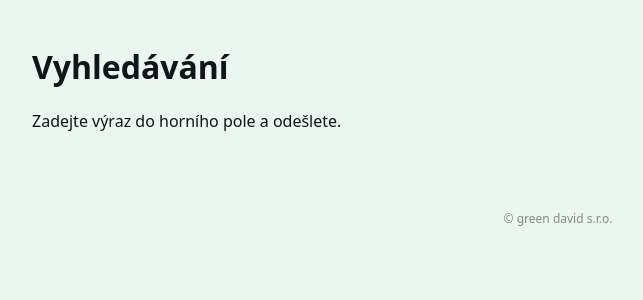
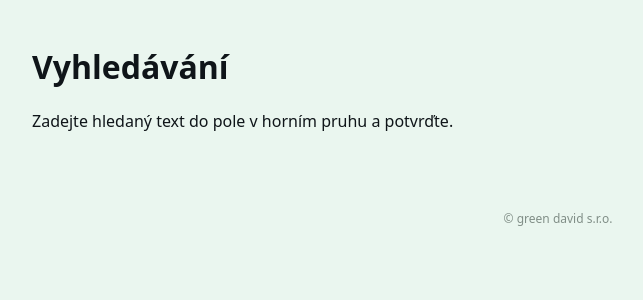
Before and after one commit to green-david-app/green-david-app_1.1, a Flask app: template templates/search.html in a window 1280 px wide. Shown: the part 72-372 px from the top of the page, without its empty margins (82-725 px from the left). Run offline with Flask 3, Linux system fonts and the light colour scheme; the template is opened without the code that fills it, so the values that code supplies are empty; data comes from the database, SQL or seed files in the repository.

Commit message:
Add files via upload

```diff
--- a/style.css
+++ b/style.css
@@ -124,5 +124,6 @@ button.ghost{background:var(--panel);color:var(--txt-inv);border:1px solid var(-
 }
 
 
-/* global search bar */
-#global-search input[type="search"]{outline:none}
+/* GD searchbar inside tabs */
+.tabs { display:flex; gap:10px; }
+.tabs #global-search input[type=search]{ min-width: 18ch; }
--- a/templates/search.html
+++ b/templates/search.html
@@ -2,5 +2,5 @@
 {% extends "layout.html" %}
 {% block content %}
   <h1>Vyhledávání</h1>
-  <p>Zadejte výraz do horního pole a odešlete.</p>
+  <p>Zadejte hledaný text do pole v horním pruhu a potvrďte.</p>
 {% endblock %}
```
